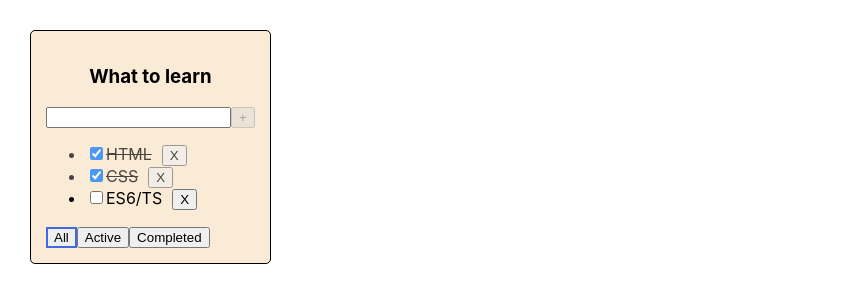
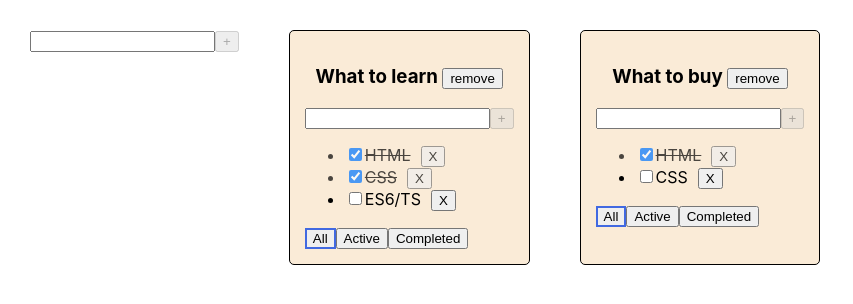
Before and after one commit to SiarheiHaurylchyk/TODO, a React (Create React App) app: page / in a window 1280 px wide. Shown: the top 304 px of the page, without its empty margins (0-853 px from the left). Built offline with nearby package versions, Linux system fonts and the light colour scheme.

Commit message:
create AddItemForm

```diff
--- a/src/App.tsx
+++ b/src/App.tsx
@@ -2,65 +2,93 @@ import React, {useState} from 'react';
 import './App.css';
 import ToDoList, {TaskType} from "./components/ToDoList";
 import {v1} from "uuid";
+import {AddItemForm} from "./components/AddItemForm";
 
 export type ChoseType = "all" | "completed" | "active";
 
+type TodoListType = {
+    id: string,
+    title: string,
+    filter: ChoseType
+}
+
 function App() {
 
-    let tsks_1: Array<TaskType> = [
+    let todoListId1 = v1();
+    let todoListId2 = v1();
+
+    let [todoLists, setTodoList] = useState<Array<TodoListType>>([
+        {id: todoListId1, title: "What to learn", filter: "all"},
+        {id: todoListId2, title: "What to buy", filter: "all"}
+    ])
+
+    let [tasksObj, setTasksObj] = useState({
+        [todoListId1]: [
             {id: v1(), title: "HTML", isDone: true},
             {id: v1(), title: "CSS", isDone: true},
             {id: v1(), title: "ES6/TS", isDone: false},
+        ],
+        [todoListId2]: [
+            {id: v1(), title: "HTML", isDone: true},
+            {id: v1(), title: "CSS", isDone: false},
         ]
+    })
 
-
-    const [tasks, setTask] = useState(tsks_1);
-    const [filter, setFilter] = useState<ChoseType>("all");
-
-
-    function removeTask(id: string) {
-        let filterTask = tasks.filter(e => e.id !== id);
-        setTask(filterTask);
-
+    function removeTask(id: string, todoListId:string) {
+        setTasksObj({...tasksObj, [todoListId]:tasksObj[todoListId].filter(e=>e.id!==id)});
     }
 
-    function addTask(text:string){
-
-            setTask([{id:v1(),title:text.trim(),isDone:true},...tasks])
-
-    }
-
-    let taskForToDOList = tasks;
-    if (filter === "active") {
-        taskForToDOList = tasks.filter(el => el.isDone === false);
-    }
-    if (filter === "completed") {
-        taskForToDOList = tasks.filter(el => el.isDone === true);
-    }
-
-    function changeFilter(value: ChoseType) {
-        setFilter(value);
+    function addTask(text: string,todoListId:string) {
+        let task = {id: v1(), title: text.trim(), isDone: true};
+        setTasksObj({...tasksObj,[todoListId]:[...tasksObj[todoListId],task]})
     }
 
 
-    function changeTaskStatus (taskId:string, isDone:boolean){
-        let myTask: Array<TaskType> = tasks.map(val=>{
-         return   val.id===taskId ? {...val,  isDone:isDone}  : val ;
-        })
-        setTask(myTask)
+    function changeFilter(filter: ChoseType, todoListId: string) {
+        setTodoList(todoLists.map(e => e.id === todoListId ? {...e, filter} : e));
+    }
+
+    function changeTaskStatus(taskId: string, isDone: boolean,todoListId:string) {
+       setTasksObj({...tasksObj, [todoListId]:tasksObj[todoListId].map(e=>e.id==taskId?{...e,isDone}:e)})
+    }
+
+
+
+    function removeTodoList(todoListId:string){
+        let dellTodo = todoLists.filter(e=>e.id!==todoListId);
+        setTodoList(dellTodo)
+        delete tasksObj[todoListId];
+        setTasksObj(tasksObj);
     }
 
     return (
 
         <div className="App">
-            <ToDoList NameToDO="What to learn"
+            <AddItemForm addItem={()=>{}} todoListId={'23'}/>
+            {
+                todoLists.map(e => {
+
+                    let taskForToDOList = tasksObj[e.id];
+                    if (e.filter === "active") {
+                        taskForToDOList = taskForToDOList.filter(el => el.isDone === false);
+                    }
+                    if (e.filter === "completed") {
+                        taskForToDOList = taskForToDOList.filter(el => el.isDone === true);
+                    }
+
+                    return <ToDoList NameToDO={e.title}
                                      tasks={taskForToDOList}
                                      removeTask={removeTask}
                                      changeFilter={changeFilter}
                                      addTask={addTask}
                                      changeTaskStatus={changeTaskStatus}
-                      filter={filter}
+                                     filter={e.filter}
+                                     todoListId={e.id}
+                                     key={e.id}
+                                     removeTodoList={removeTodoList}
                     />
+                })
+            }
         </div>
     );
 }
--- /dev/null
+++ b/src/components/AddItemForm.tsx
@@ -0,0 +1,41 @@
+import React, {ChangeEvent, useState} from "react";
+import Button from "./Button";
+
+type addItemFromPropsType = {
+    addItem: (text: string, todoListId: string) => void,
+    todoListId: string,
+}
+export const AddItemForm: React.FC<addItemFromPropsType> = ({addItem, todoListId}) => {
+    const [newTask, setNewTask] = useState("");
+    const [error, setError] = useState(false);
+    let isAddTaskButtonDisabled = !newTask.trim();
+
+    function addNewTask(newTask: string) {
+        if (newTask.trim() !== "") {
+            addItem(newTask, todoListId);
+            setNewTask("");
+        } else {
+            setError(true);
+        }
+    }
+
+    const handlePress = (e: React.KeyboardEvent<HTMLInputElement>) => {
+        if (e.key === 'Enter') {
+            addNewTask(newTask);
+            setNewTask("");
+        }
+    }
+
+    function onChangeHandler(e: ChangeEvent<HTMLInputElement>) {
+        error && setError(false)
+        setNewTask(e.currentTarget.value)
+    }
+
+    return (
+        <div>
+            <input onChange={onChangeHandler} value={newTask} onKeyDown={handlePress} className={error ? "error" : ""}/>
+            <Button isDisabled={isAddTaskButtonDisabled} onClick={() => addNewTask(newTask)}>+</Button>
+            {error && <div style={{color: "red"}}>Error: Title is required</div>}
+        </div>
+    )
+}
--- a/src/components/Button.tsx
+++ b/src/components/Button.tsx
@@ -9,11 +9,11 @@ type ButtonType = {
     activeClass?: string
 }
 
-function Button({onClick, isDisabled,  children,isActive, activeClass}: ButtonType) {
+function Button({onClick, isDisabled,  children,isActive}: ButtonType) {
 
     return (
         <button disabled={isDisabled}
-                className={isActive? activeClass : ""}
+                className={isActive? "active" : ""}
                 onClick={onClick}>{children}</button>
     );
 }
--- a/src/components/ToDoList.tsx
+++ b/src/components/ToDoList.tsx
@@ -1,7 +1,8 @@
-import React, {ChangeEvent, KeyboardEventHandler, useState} from 'react';
+import React, {ChangeEvent} from 'react';
 import Button from "./Button";
 import "./ToDoList.style.css"
 import {ChoseType} from "../App";
+import {AddItemForm} from "./AddItemForm";
 
 
 export type TaskType = {
@@ -13,77 +14,54 @@ export type TaskType = {
 type ToDoListType = {
     NameToDO: string,
     tasks: Array<TaskType>,
-    removeTask: (id:string)=>void,
-    changeFilter: (value:ChoseType)=>void,
-    addTask: (text:string)=>void,
-    changeTaskStatus:(taskId:string, isDone:boolean)=>void,
-    filter:ChoseType
+    removeTask: (id:string, todoListId:string)=>void,
+    changeFilter: (value:ChoseType,id:string)=>void,
+    addTask: (text:string, todoListId:string)=>void,
+    changeTaskStatus:(taskId:string, isDone:boolean, todoListId:string)=>void,
+    filter:ChoseType,
+    todoListId:string,
+    removeTodoList:(todoListId:string)=>void;
 }
 
 
-const ToDoList = ({tasks, NameToDO, removeTask, changeFilter,addTask,filter,changeTaskStatus}: ToDoListType) => {
+const ToDoList = ({tasks, NameToDO, removeTask, changeFilter,addTask,filter,changeTaskStatus,todoListId,removeTodoList}: ToDoListType) => {
 
-    const [newTask,setNewTask] = useState("");
-    const [error,setError] = useState(false);
 
-    let isAddTaskButtonDisabled = !newTask.trim();
 
-    function addNewTask(newTask:string){
-        if (newTask.trim() !== "") {
-            addTask(newTask);
-            setNewTask("");
-        }else {
-            setError(true);
-        }
+
+    function onCheckHandler (id:string,e:ChangeEvent<HTMLInputElement>,tasksId:string){
+        changeTaskStatus(id,e.currentTarget.checked,tasksId)
     }
 
-    function onChangeHandler(e:ChangeEvent<HTMLInputElement>){
-        error && setError(false)
-        setNewTask(e.currentTarget.value)
-    }
-
-    const handlePress = (e:React.KeyboardEvent<HTMLInputElement>) => {
-        if (e.key === 'Enter') {
-            addNewTask(newTask);
-            setNewTask("");
-        }
-    }
-
-
     const listItems: Array<JSX.Element> = tasks.map(el=>{
-        function onCheckHandler (e:ChangeEvent<HTMLInputElement>){
-            changeTaskStatus(el.id,e.currentTarget.checked)
-        }
         return (
             <li key={el.id} className={el.isDone?"isDone":""}>
-                <input type="checkbox" onChange={onCheckHandler} checked={el.isDone}/>
+                <input type="checkbox" onChange={(e)=>onCheckHandler(el.id,e,todoListId)} checked={el.isDone}/>
                 <span>{el.title}</span>
                 <button className="ul-box__button" onClick={() => {
-                    removeTask(el.id)
+                    removeTask(el.id,todoListId)
                 }}>X
                 </button>
             </li>
         )
     })
-
+    function removeTodo(todoListIdRemove:string){
+        removeTodoList(todoListIdRemove);
+    }
 
     return (
         <>
             <div className="toDoList">
                 <div>
-                    <h3 style={{textAlign:"center"}}>{NameToDO}</h3>
-                    <div>
-                        <input onChange={onChangeHandler} value={newTask} onKeyDown={handlePress} className={error?"error":""} />
-                        <Button isDisabled={isAddTaskButtonDisabled} onClick={()=>addNewTask(newTask)}>+</Button>
-                        {error && <div style={{color:"red"}}>Error:                     Title is required</div>}
-                    </div>
+                    <h3 style={{textAlign:"center"}}>{NameToDO} <button onClick={()=>removeTodo(todoListId)}>remove</button></h3>
+                    <AddItemForm  addItem={addTask} todoListId={todoListId}/>
                     <ul className="ul-box">
                         {listItems.length!==0?listItems:<li>Нет тасок</li>}
                     </ul>
                     <div>
-                        <Button isActive={filter==="all"} activeClass={"active"} onClick={()=>changeFilter("all")}>All</Button>
-                        <Button isActive={filter==="active"} activeClass={"active"} onClick={()=>changeFilter("active")}>Active</Button>
-                        <Button isActive={filter==="completed"} activeClass={"active"} onClick={()=>changeFilter("completed")}>Completed</Button>
+                        <Button isActive={filter==="all"} onClick={()=>changeFilter("all",todoListId)}>All</Button>
+                        <Button isActive={filter==="active"} onClick={()=>changeFilter("active",todoListId)}>Active</Button>
+                        <Button isActive={filter==="completed"} onClick={()=>changeFilter("completed",todoListId)}>Completed</Button>
                     </div>
                 </div>
             </div>
```
Lines whose indentation alone changed are shown as unchanged.
